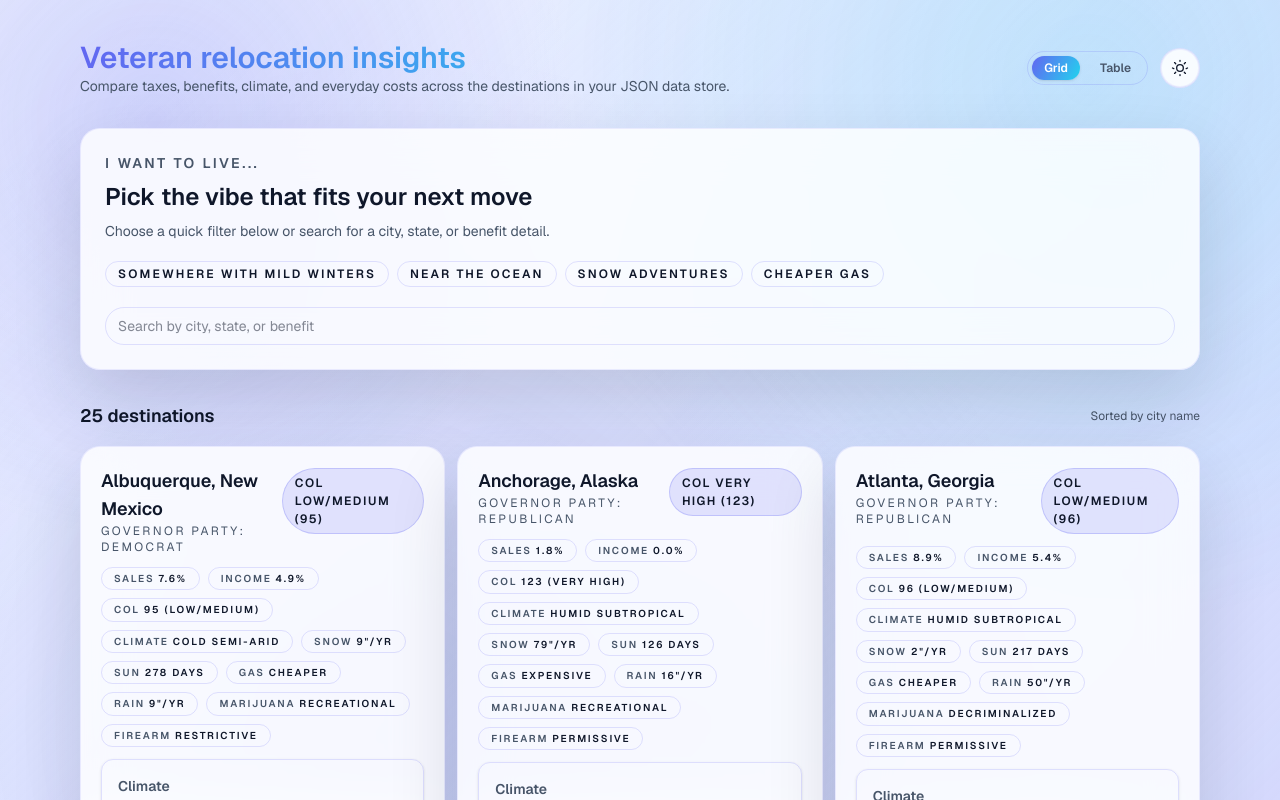
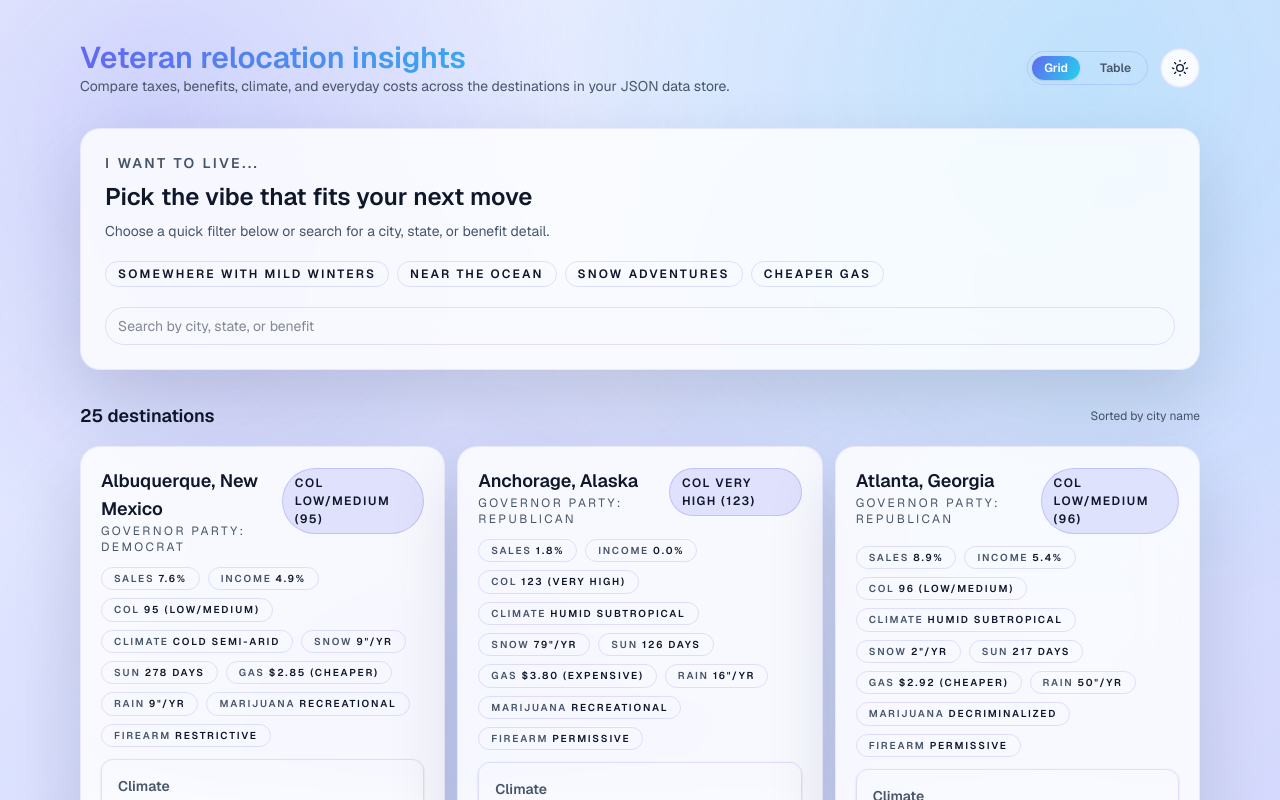
Before and after one commit to comaeclipse/nextbase, a Next.js app: page / in a window 1280 px wide. Shown: the top 800 px of the page. Built offline with nearby package versions, Linux system fonts and the light colour scheme.

Commit message:
Show gas price alongside cheap/expensive tag

```diff
--- a/src/components/retirement-explorer.tsx
+++ b/src/components/retirement-explorer.tsx
@@ -266,7 +266,7 @@ function buildFeaturePills(destination: Destination): FeaturePill[] {
     { label: "Climate", value: formatClimateSummary(destination.climate) },
     { label: "Snow", value: destination.snowfall ? `${destination.snowfall}"/yr` : "N/A" },
     { label: "Sun", value: `${destination.sunnyDays} days` },
-    { label: "Gas", value: destination.gasPrice <= NATIONAL_GAS_AVERAGE ? "Cheaper" : "Expensive" },
+    { label: "Gas", value: `${formatUsd.format(destination.gasPrice)} (${destination.gasPrice <= NATIONAL_GAS_AVERAGE ? "Cheaper" : "Expensive"})` },
     { label: "Rain", value: destination.rainfall ? `${destination.rainfall}"/yr` : "N/A" },
     { label: "Marijuana", value: formatLabel(destination.marijuanaStatus) },
     { label: "Firearm", value: formatLabel(destination.firearmLaws) },
```
